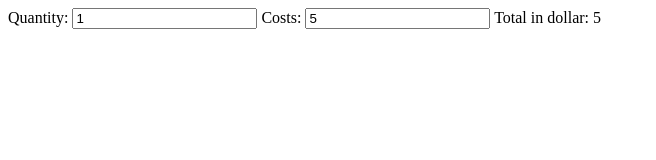
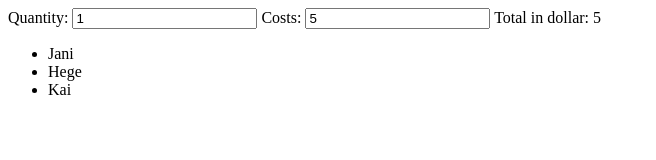
Before and after one commit to aistomin/angular-sandbox, a plain HTML site: page bindings.html in a window 1280 px wide. Shown: the whole page, without its empty margins (0-656 px from the left). Drawn offline with nearby package versions, Linux system fonts and the light colour scheme.

Commit message:
ng-repeat example was added.

```diff
--- a/bindings.html
+++ b/bindings.html
@@ -3,13 +3,19 @@
 <script src="https://ajax.googleapis.com/ajax/libs/angularjs/1.4.8/angular.min.js"></script>
 <body>
 
-<div ng-app="" ng-init="quantity=1;price=5">
+<div ng-app="" ng-init="quantity=1;price=5;names=['Jani','Hege','Kai']">
 
     Quantity: <input type="number" ng-model="quantity">
     Costs:    <input type="number" ng-model="price">
 
     Total in dollar: {{ quantity * price }}
 
+    <ul>
+        <li ng-repeat="x in names">
+            {{ x }}
+        </li>
+    </ul>
+
 </div>
 
 </body>
```
